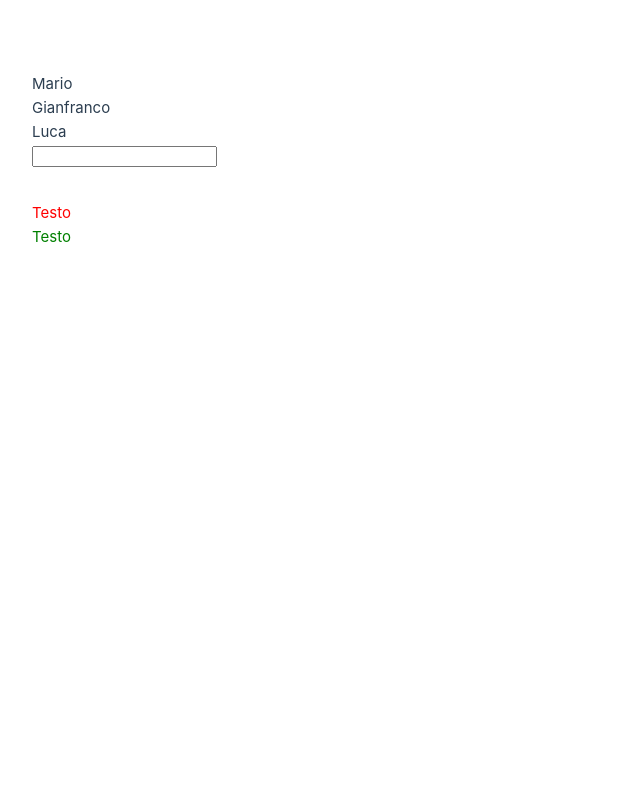
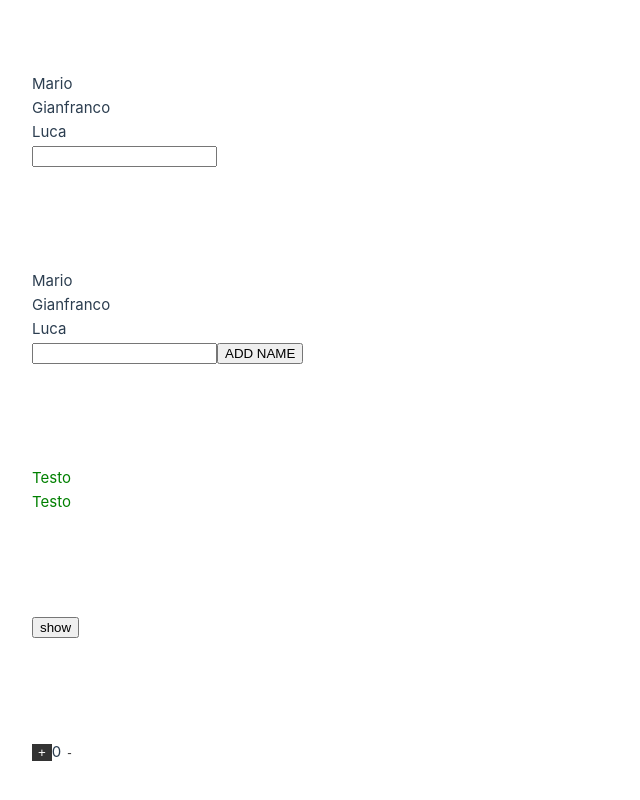
Before and after one commit to Flame0510/vue-course-21, a Vue app: page / in a window 1280 px wide. Shown: the part 374-1174 px from the top of the page, without its empty margins (0-640 px from the left). Before the commit the page ends 800 px from the top, so only its background shows below. Built offline with nearby package versions, Linux system fonts and the light colour scheme.

Commit message:
feat(app): complete second lesson

```diff
--- a/src/App.vue
+++ b/src/App.vue
@@ -3,28 +3,56 @@
   import ForComponent from './components/ForComponent.vue';
   import ToDoList from './components/ToDoList.vue';
   import TextComponent from './components/TextComponent.vue';
+  import ToDoListVModel from './components/ToDoListVModel.vue';
+  import MountedUnMounted from './components/MountedUnMounted.vue';
+  import ButtonComponent from './components/ButtonComponent.vue';
+  import SectionComponent from './components/SectionComponent.vue';
+  import { ref } from 'vue';
+
+  const mountToggle = ref<boolean>(false);
+
+  const clickCounter = ref<number>(0);
 </script>
 
 <template>
   <div class="container">
+    <!-- REF -->
     <RefValue />
 
+    <!-- FOR -->
     <ForComponent />
     <ToDoList />
+    <ToDoListVModel />
 
-    <TextComponent :class="Math.random() > 0.5 ? 'red' : 'green'" />
-    <TextComponent class="green" />
+    <SectionComponent title="TEXT COMPONENT">
+      <!-- TEXT COMPONENT -->
+      <TextComponent :class="Math.random() > 0.5 ? 'red' : 'green'" />
+      <TextComponent class="green" />
+    </SectionComponent>
+
+    <SectionComponent title="MOUNT & UNMOUNT">
+      <!-- MOUNT & UNMOUNT -->
+      <MountedUnMounted v-if="mountToggle" />
+      <button @click="mountToggle = !mountToggle">{{ mountToggle ? 'hide' : 'show' }}</button>
+    </SectionComponent>
+
+    <SectionComponent title="BUTTON COMPONENT">
+      <!-- BUTTON COMPONENT (DYNAMIC COMPONENT) -->
+      <ButtonComponent
+        text="+"
+        class="primary"
+        @click="console.log('click')"
+        @buttonClick="clickCounter++"
+      />
+      <span>{{ clickCounter }}</span>
+      <ButtonComponent
+        text="-"
+        class="secondary"
+        @click="console.log('click 2')"
+        @buttonClick="clickCounter--"
+      />
+    </SectionComponent>
   </div>
 </template>
 
-<style scoped lang="scss">
-  .container:deep(.section) {
-    padding: 32px 0;
-
-    border-bottom: 1px solid #fff;
-
-    .title {
-      color: #fff;
-    }
-  }
-</style>
+<style scoped lang="scss"></style>
--- /dev/null
+++ b/src/components/ButtonComponent.vue
@@ -0,0 +1,28 @@
+<script setup lang="ts">
+  //DEFINIAMO LE PROPS DEL COMPONENTE
+  const props = defineProps({
+    text: String
+  });
+
+  const emit = defineEmits(['buttonClick']);
+</script>
+
+<template>
+  <button class="button" @click="$emit('buttonClick')">{{ text }}</button>
+</template>
+
+<style scoped lang="scss">
+  .button {
+    border: none;
+
+    &.primary {
+      color: #fff;
+      background: #333;
+    }
+
+    &.secondary {
+      color: #333;
+      background: #fff;
+    }
+  }
+</style>
--- a/src/components/ForComponent.vue
+++ b/src/components/ForComponent.vue
@@ -1,19 +1,24 @@
 <script setup lang="ts">
   import { ref } from 'vue';
+
+  import SectionComponent from './SectionComponent.vue';
 
   const names = ref<string[]>(['Mario', 'Gianfranco', 'Luca']);
 </script>
 
 <template>
-  <section class="section">
-    <!-- TITLE -->
-    <h1 class="title">FOR</h1>
-
+  <SectionComponent title="FOR">
     <div class="names-container">
-      <!-- NAME STAMP -->
-      <p v-for="(name, index) in names" :key="index">
+      <!-- NAME STAMP CON CLASSE DINAMICA-->
+      <p v-for="(name, index) in names" :key="index" :class="{ active: index === 1 }">
         {{ name }}
       </p>
     </div>
-  </section>
+  </SectionComponent>
 </template>
+
+<style scoped lang="scss">
+  .active {
+    color: red;
+  }
+</style>
--- /dev/null
+++ b/src/components/MountedUnMounted.vue
@@ -0,0 +1,31 @@
+<script setup lang="ts">
+  import { onMounted, onUnmounted } from 'vue';
+
+  let interval: any;
+
+  const handleMouseMove = ({ clientX, clientY }: MouseEvent) => console.log({ clientX, clientY });
+
+  onMounted(() => {
+    console.log('onMounted');
+
+    //ASSEGNAMO L'INTERVAL
+    interval = setInterval(() => console.log('Intervallo'), 1000);
+
+    //DEFINIAMO L'EVENT LISTENER
+    window.addEventListener('mousemove', handleMouseMove);
+  });
+
+  onUnmounted(() => {
+    console.log('onUnmounted');
+
+    //PULIAMO L'INTERVAL
+    clearInterval(interval);
+
+    //RIMUOVIAMO L'EVENT LISTENER
+    window.removeEventListener('mousemove', handleMouseMove);
+  });
+</script>
+
+<template>
+  <p>CIAO!</p>
+</template>
--- a/src/components/RefValue.vue
+++ b/src/components/RefValue.vue
@@ -1,14 +1,13 @@
 <script setup lang="ts">
   import { ref } from 'vue';
+
+  import SectionComponent from './SectionComponent.vue';
 
   const name = ref<string>('Gianfranco');
 </script>
 
 <template>
-  <section class="section">
-    <!-- TITLE -->
-    <h1 class="title">REF</h1>
-
+  <SectionComponent title="REF">
     <div>
       <!-- NAME STAMP -->
       <p>{{ name }}</p>
@@ -21,5 +20,5 @@
       <p v-else-if="name === 'Mirko'">MIRKO</p>
       <p v-else>Nome: {{ name }}</p>
     </div>
-  </section>
+  </SectionComponent>
 </template>
--- /dev/null
+++ b/src/components/SectionComponent.vue
@@ -0,0 +1,25 @@
+<script setup lang="ts">
+  defineProps({
+    title: String
+  });
+</script>
+
+<template>
+  <section class="section">
+    <!-- TITLE -->
+    <h1 class="title" v-if="title">{{ title }}</h1>
+    <slot />
+  </section>
+</template>
+
+<style scoped lang="scss">
+  .section {
+    padding: 32px 0;
+
+    border-bottom: 1px solid #fff;
+
+    .title {
+      color: #fff;
+    }
+  }
+</style>
--- a/src/components/ToDoList.vue
+++ b/src/components/ToDoList.vue
@@ -1,5 +1,7 @@
 <script setup lang="ts">
   import { ref } from 'vue';
+
+  import SectionComponent from './SectionComponent.vue';
 
   const names = ref<string[]>(['Mario', 'Gianfranco', 'Luca']);
 
@@ -22,10 +24,7 @@
 </script>
 
 <template>
-  <section class="section">
-    <!-- TITLE -->
-    <h1 class="title">TO DO LIST</h1>
-
+  <SectionComponent title="TO DO LIST">
     <div class="names-container">
       <!-- NAME STAMP -->
       <p v-for="(name, index) in names" :key="index">
@@ -35,5 +34,5 @@
       <!-- INPUT -->
       <input @change="addName" />
     </div>
-  </section>
+  </SectionComponent>
 </template>
--- /dev/null
+++ b/src/components/ToDoListVModel.vue
@@ -0,0 +1,42 @@
+<script setup lang="ts">
+  import { onMounted, ref } from 'vue';
+
+  import SectionComponent from './SectionComponent.vue';
+
+  const names = ref<string[]>(['Mario', 'Gianfranco', 'Luca']);
+
+  const inputValue = ref<string>('');
+
+  const handleAddName = () => {
+    names.value.push(inputValue.value);
+
+    inputValue.value = '';
+  };
+
+  onMounted(() => {
+    //QUERY SELECTOR PER PRENDERE IL RIFERIMENTO DEL DOM DELL'INPUT
+    const input = document.querySelector('#to-do-list-input');
+    console.log(input);
+  });
+</script>
+
+<template>
+  <SectionComponent title="TO DO LIST - V-MODEL">
+    <div class="names-container">
+      <!-- NAME STAMP -->
+      <p v-for="(name, index) in names" :key="index">
+        {{ name }}
+      </p>
+
+      <!-- AGGIORNAMENTO IN TEMPO REALE CLASSICO -->
+      <!-- <input
+        @input="(event) => (inputValue = event.target.value)"
+        :value="inputValue" /> -->
+
+      <!-- AGGIORNAMENTO IN TEMPO REALE CON V-MODEL (CONSIGLIATO) -->
+      <input v-model="inputValue" id="to-do-list-input" />
+
+      <button @click="handleAddName">ADD NAME</button>
+    </div>
+  </SectionComponent>
+</template>
```
